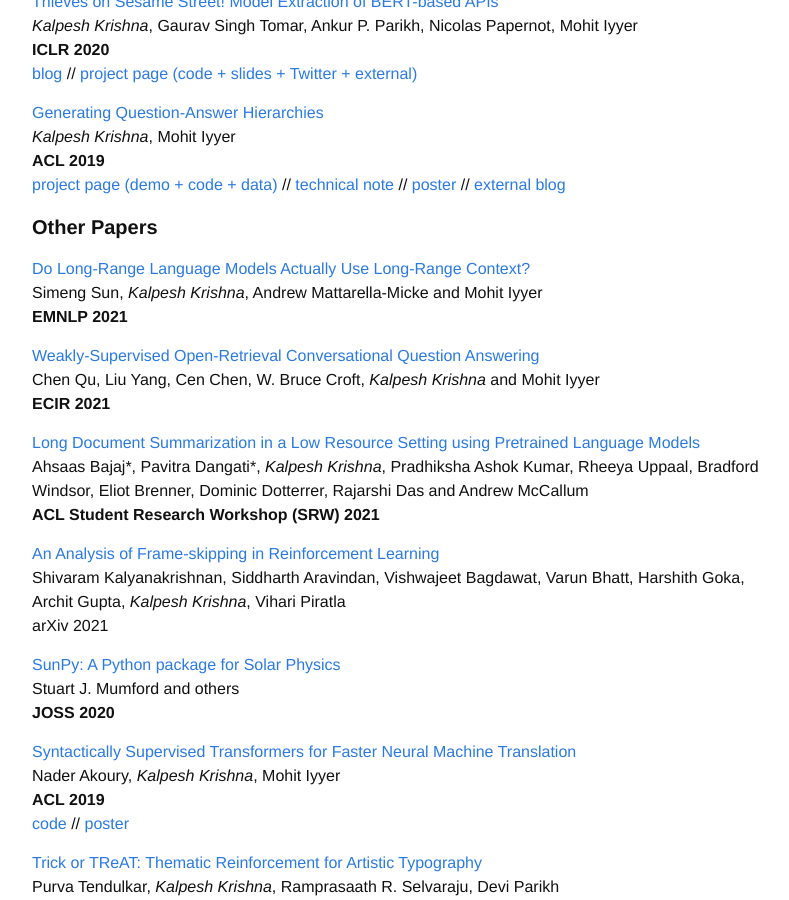
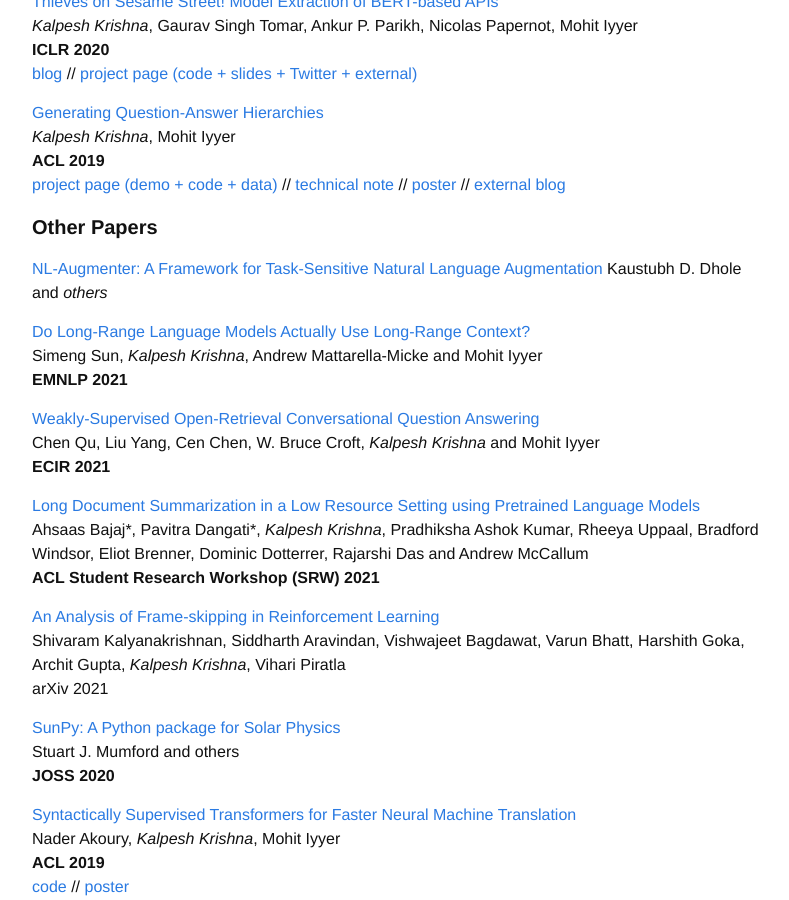
Before and after one commit to martiansideofthemoon/martiansideofthemoon.github.io, a Jekyll site: the page built from _pages/research.md, in a window 1280 px wide and 900 px high, scrolled down 615 px. Shown: the whole window, without its empty margins (238-1027 px from the left). Built offline with Jekyll 4.4.1, drawn with Linux system fonts in a browser that asks for light colours; comment, search, counter and statistics services are not loaded.

Commit message:
Update research.md

```diff
--- a/_pages/research.md
+++ b/_pages/research.md
@@ -35,6 +35,9 @@ arXiv 2021
 [project page (demo + code + data)](http://squash.cs.umass.edu/) // [technical note](https://arxiv.org/pdf/1906.02622.pdf#page=15) // [poster]({{ site.url }}/assets/squash-poster.pdf) // [external blog](https://towardsdatascience.com/introducing-squash-a-question-answer-generating-system-71c47b478a16)
 
 #### **Other Papers**
+
+[NL-Augmenter: A Framework for Task-Sensitive Natural Language Augmentation](https://arxiv.org/abs/2112.02721)
+Kaustubh D. Dhole and *others*
 
 [Do Long-Range Language Models Actually Use Long-Range Context?](https://arxiv.org/abs/2109.09115)
 Simeng Sun, *Kalpesh Krishna*, Andrew Mattarella-Micke and Mohit Iyyer
```
